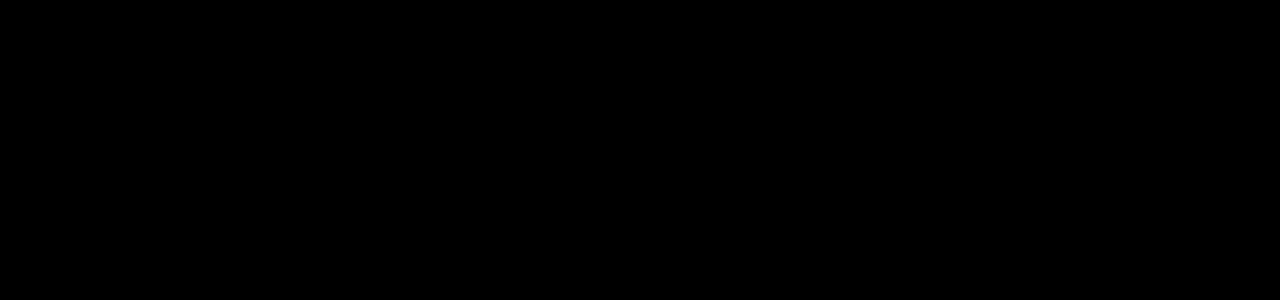
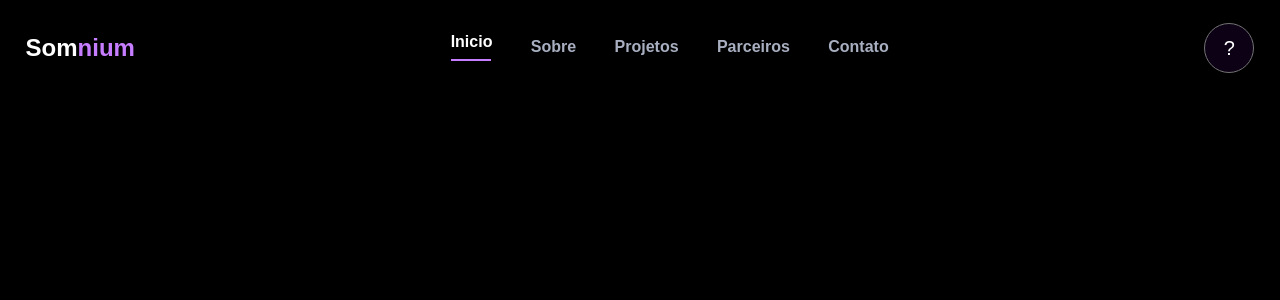
Before and after one commit to Somnium-Git/landing-page, a Next.js app in the folder frontend/: page / in a window 1280 px wide. Shown: the top 300 px of the page. Built offline with nearby package versions, Linux system fonts and the light colour scheme.

Commit message:
header criado

```diff
--- a/frontend/src/app/globals.css
+++ b/frontend/src/app/globals.css
@@ -1,4 +1,12 @@
 @import "tailwindcss";
+@font-face{
+  font-family: KantumruyPro;
+  src: url('../assets/fonts/KantumruyPro-Regular.ttf') format('truetype');
+}
+@theme{
+  --font-KantumruyPro: KantumruyPro, "sans-serif", ;
+}
+
 
 :root{
   --background: #000;
--- a/frontend/src/app/layout.tsx
+++ b/frontend/src/app/layout.tsx
@@ -17,6 +17,8 @@
   description: "Generated by create next app",
 };
 
+import Header from '@/components/Header/Header'
+
 export default function RootLayout({
   children,
 }: Readonly<{
@@ -25,8 +27,9 @@
   return (
     <html lang="en">
       <body
-        className={`${geistSans.variable} ${geistMono.variable} antialiased`}
+      className={`${geistSans.variable} ${geistMono.variable} antialiased`}
       >
+        <Header />
         {children}
       </body>
     </html>
--- a/frontend/src/app/page.tsx
+++ b/frontend/src/app/page.tsx
@@ -1,7 +1,6 @@
 export default function Home() {
   return (
     <div>
-
     </div>
   )
 }
--- /dev/null
+++ b/frontend/src/components/Header/Header.module.css
@@ -0,0 +1,16 @@
+.on{
+  color: #FFF ;
+  cursor: pointer;
+  transform: translateY(-5px);
+  transition: 200ms ease-in-out;
+}
+.off{
+  color: #A8AFC1;
+  cursor: pointer;
+  transform: translateY(0px);
+  transition: 200ms ease-in-out;
+}
+
+.line{
+  transition: 200ms ease-in-out;
+}
--- /dev/null
+++ b/frontend/src/components/Header/Header.tsx
@@ -0,0 +1,91 @@
+'use client'
+
+import styles from "./Header.module.css";
+import { useRef, useState, useEffect } from "react";
+
+export default function Header() {
+  const homeRef = useRef<HTMLDivElement>(null);
+  const aboutRef = useRef<HTMLDivElement>(null);
+  const projectsRef = useRef<HTMLDivElement>(null);
+  const partnersRef = useRef<HTMLDivElement>(null);
+  const contactRef = useRef<HTMLDivElement>(null);
+
+  const lineRef = useRef<HTMLDivElement>(null);
+
+  const [currentScreen, setCurrentScreen] = useState("home");
+  const [position, setPosition] = useState(0);
+  const [linePosition, setLinePosition] = useState(0);
+
+  useEffect(() => {
+    const updateLinePosition = () => {
+      if (lineRef.current) {
+        setLinePosition(Math.round(lineRef.current.getBoundingClientRect().x));
+      } else {
+        // Tenta de novo no próximo frame
+        requestAnimationFrame(updateLinePosition);
+      }
+    };
+
+    updateLinePosition();
+  }, []);
+
+
+  const changeScreen = async (screen: string) => {
+    if(screen === "home") {
+      if(homeRef.current) {
+        setPosition(Math.round(homeRef.current.getBoundingClientRect().x));
+      }
+    }else if(screen === "about") {
+      if(aboutRef.current) {
+        setPosition(Math.round(aboutRef.current.getBoundingClientRect().x));
+      }
+    }else if(screen === "projects") {
+      if(projectsRef.current) {
+        setPosition(Math.round(projectsRef.current.getBoundingClientRect().x));
+      }
+    }else if(screen === "partners") {
+      if(partnersRef.current) {
+        setPosition(Math.round(partnersRef.current.getBoundingClientRect().x));
+      }
+    }else if(screen === "contact") {
+      if(contactRef.current) {
+        setPosition(Math.round(contactRef.current.getBoundingClientRect().x));
+      }
+    }
+
+    setCurrentScreen(screen);
+  }
+
+  const changePosition = (screen: string) => {
+
+    setPosition(position);
+  }
+
+  useEffect(() => {
+    console.log("position", position + 'px')
+    console.log("linePosition", linePosition + 'px')
+  }, [position])
+
+  return (
+    <header
+    className="text-white font-KantumruyPro text-2xl font-bold w-full h-[12dvh] flex justify-between items-center p-[2dvw]"
+    >
+      <div className="cursor-pointer">Som<span className="text-[#C77DFF]">nium</span></div>
+      <section className="flex flex-col text-base ">
+        <section className="flex gap-[3dvw] text-base">
+          <div ref={homeRef} className={currentScreen === 'home' ? styles.on : styles.off} onClick={() => {changeScreen("home")}}>Inicio</div>
+          <div ref={aboutRef} className={currentScreen === 'about' ? styles.on : styles.off}  onClick={() => {changeScreen("about")}}>Sobre</div>
+          <div ref={projectsRef} className={currentScreen === 'projects' ? styles.on : styles.off} onClick={() => {changeScreen("projects")}}>Projetos</div>
+          <div ref={partnersRef} className={currentScreen === 'partners' ? styles.on : styles.off} onClick={() => {changeScreen("partners")}}>Parceiros</div>
+          <div ref={contactRef} className={currentScreen === 'contact' ? styles.on : styles.off} onClick={() => {changeScreen("contact")}}>Contato</div>
+        </section>
+        <div ref={lineRef} style={{ transform: `${currentScreen != 'home' ? `translateX(${position - linePosition }px)` : ''}` }} className={`${styles.line} bg-[#C77DFF] w-[40px] h-[2px]`}></div>
+      </section>
+      <div
+      className="w-[50px] h-[50px] rounded-full bg-[rgba(60,9,108,0.2)] flex justify-center items-center cursor-pointer font-medium text-xl border-1 border-[#737373]"
+      >
+        ?
+      </div>
+    </header>
+  )
+}
```
Also changed, not shown: frontend/src/assets/fonts/KantumruyPro-Regular.ttf (added), frontend/src/components/Header/Header.ts (deleted).
